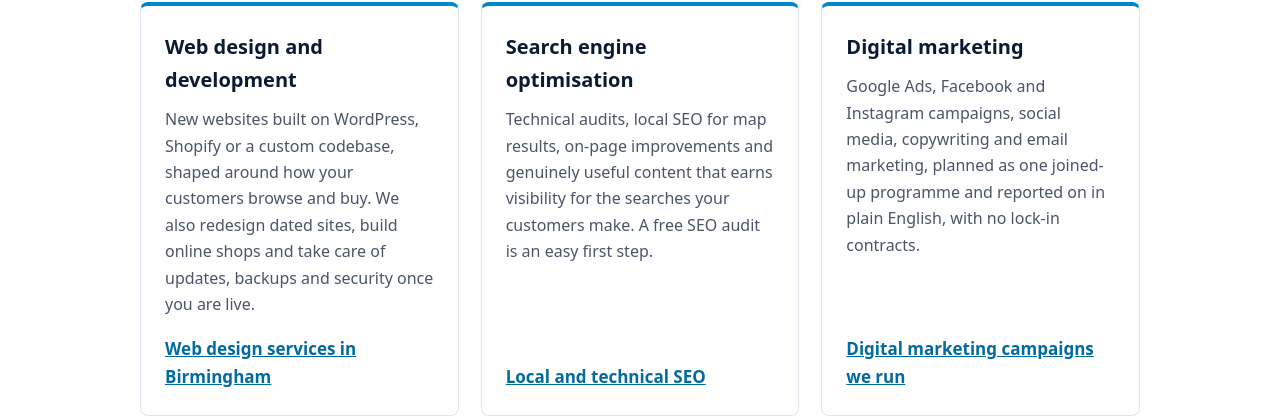
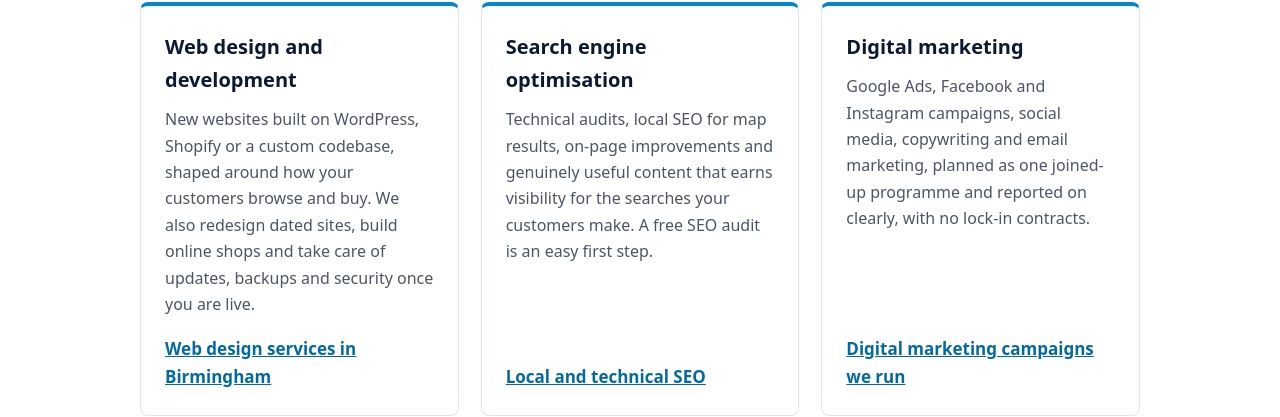
Before and after one commit to digitalcaveuk/digitalcaveuk.github.io, a plain HTML site: page index.html in a window 1280 px wide. Shown: the part 805-1222 px from the top of the page. Drawn offline with Linux system fonts and the light colour scheme.

Commit message:
Update index.html

```diff
--- a/index.html
+++ b/index.html
@@ -138,7 +138,7 @@
         </article>
         <article class="service">
           <h3>Digital marketing</h3>
-          <p>Google Ads, Facebook and Instagram campaigns, social media, copywriting and email marketing, planned as one joined-up programme and reported on in plain English, with no lock-in contracts.</p>
+          <p>Google Ads, Facebook and Instagram campaigns, social media, copywriting and email marketing, planned as one joined-up programme and reported on clearly, with no lock-in contracts.</p>
           <a href="https://digitalcave.uk/digital-marketing-agency-birmingham">Digital marketing campaigns we run</a>
         </article>
       </div>
```
